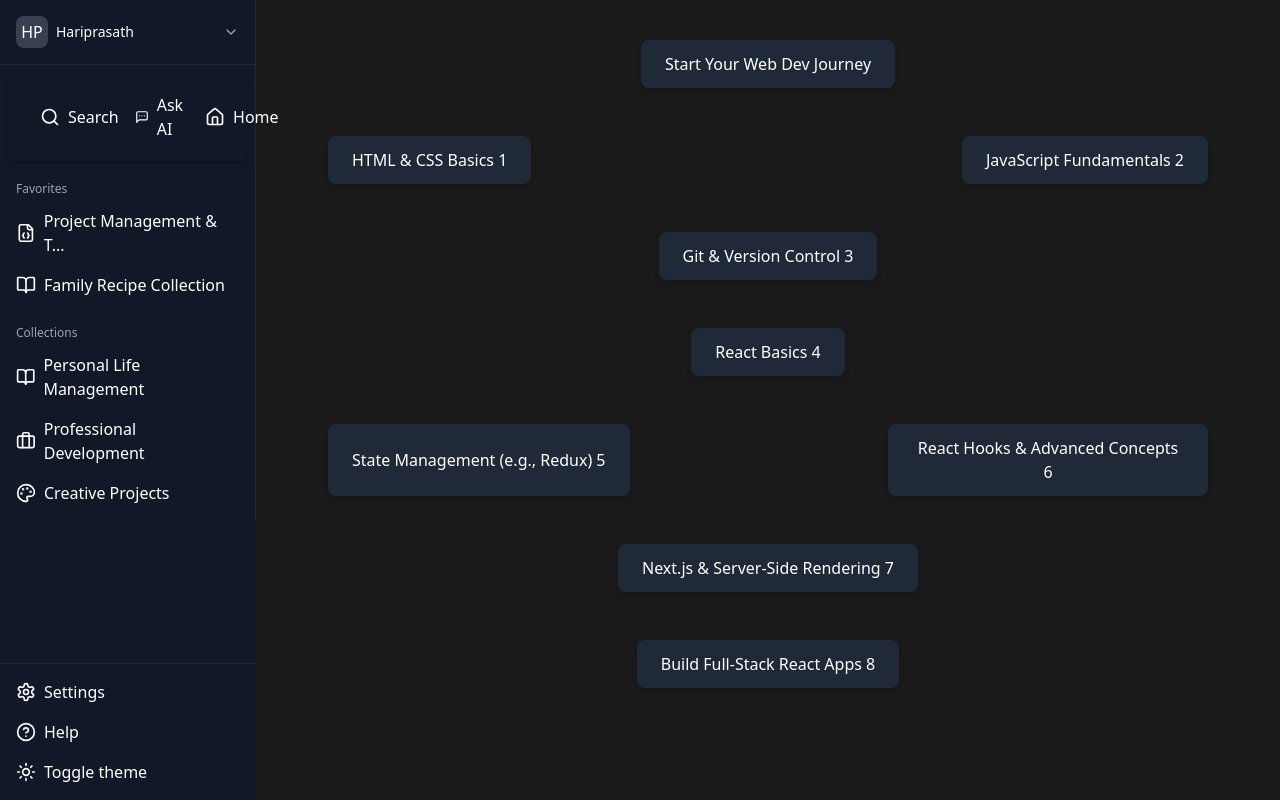
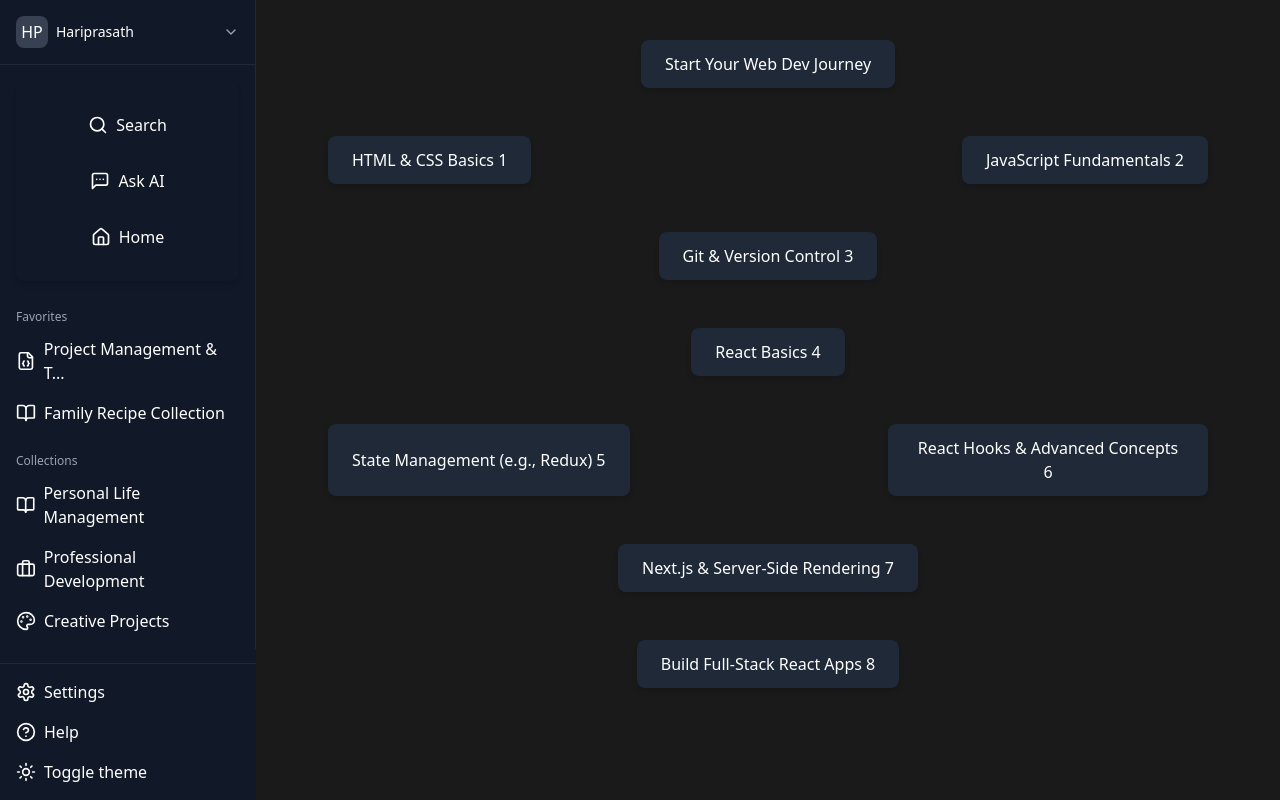
Before and after one commit to Hariprasath161103/Dashboard, a React (Create React App) app: page / in a window 1280 px wide. Built offline with nearby package versions, Linux system fonts and the light colour scheme.

Commit message:
Update Navigation.js

```diff
--- a/src/components/Navigation.js
+++ b/src/components/Navigation.js
@@ -32,9 +32,9 @@
   }, [isSearchOpen]);
 
   return (
-    <div className="p-2 relative">
-      {/* Row-wise Navigation Bar */}
-      <div className="flex justify-between items-center bg-gray-900 text-white py-3 px-6 rounded-lg shadow-md">
+    <div className="p-4 relative">
+      {/* Column-wise Navigation Bar */}
+      <div className="flex flex-col items-center bg-gray-900 text-white py-6 px-4 rounded-lg shadow-md w-full max-w-xs mx-auto gap-4">
         {navItems.map((item, index) => (
           <NavItem
             key={index}
```
